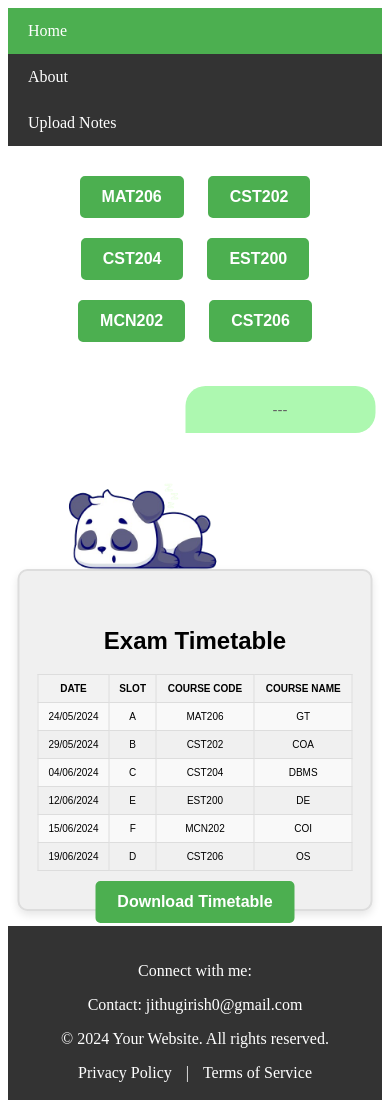
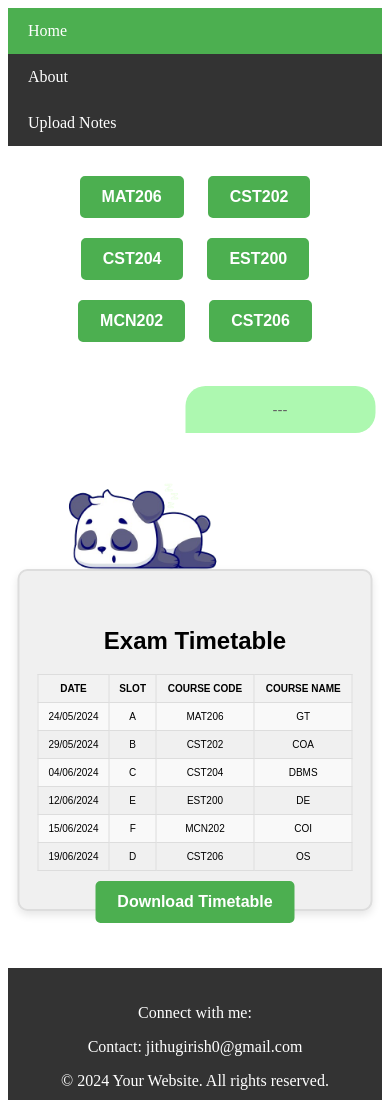
Before and after one commit to Jithu-9847/NoteNest, a website: page home.html in a window 390 px wide. Shown: the top 1100 px of the page. Drawn offline with Linux system fonts and the light colour scheme.

Commit message:
Update home.html

```diff
--- a/home.html
+++ b/home.html
@@ -197,7 +197,7 @@
             }
 
             footer {
-                margin-top: 60vh;
+                margin-top: 65vh;
             }
             #dialog_bubble {
                 width: 190px;
```
